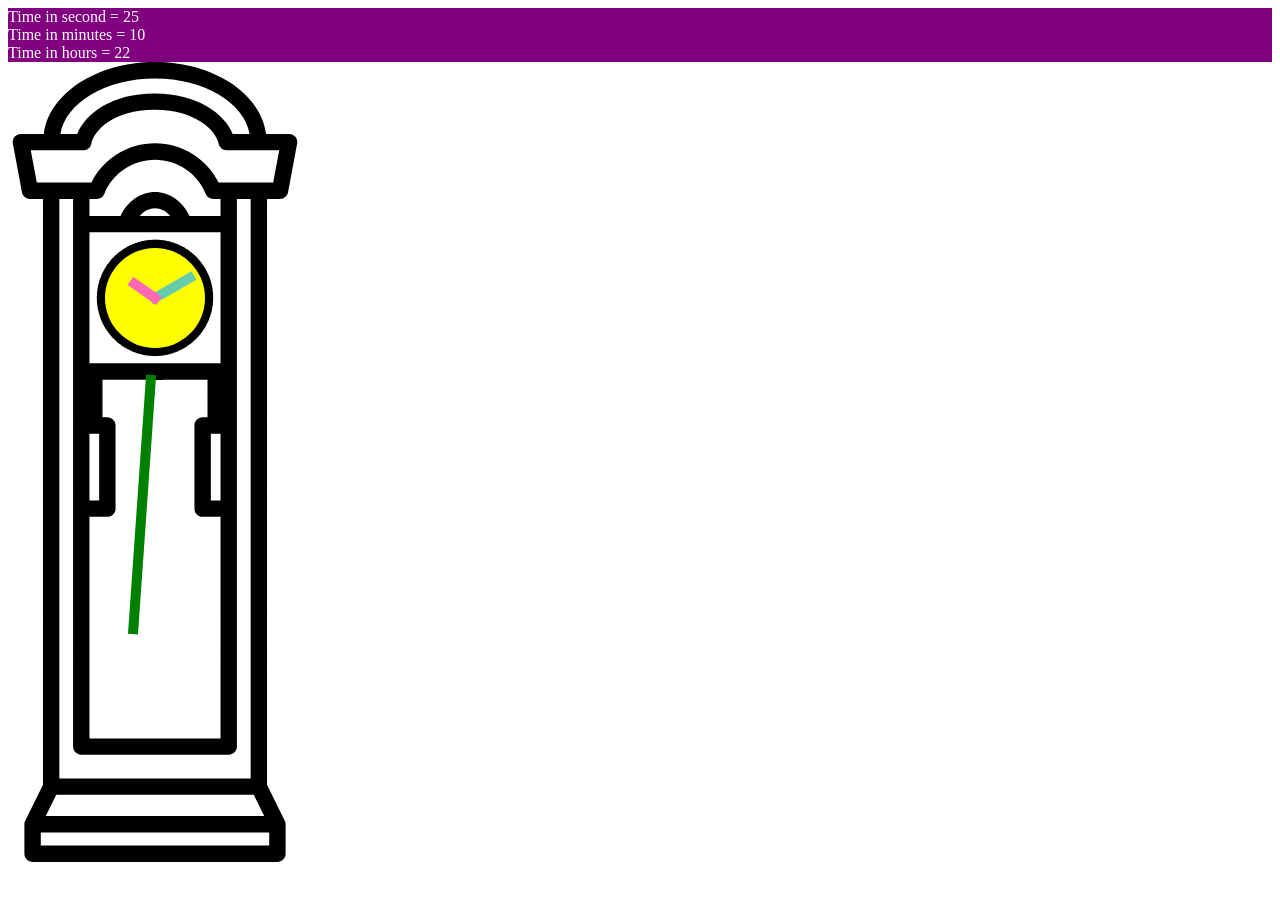
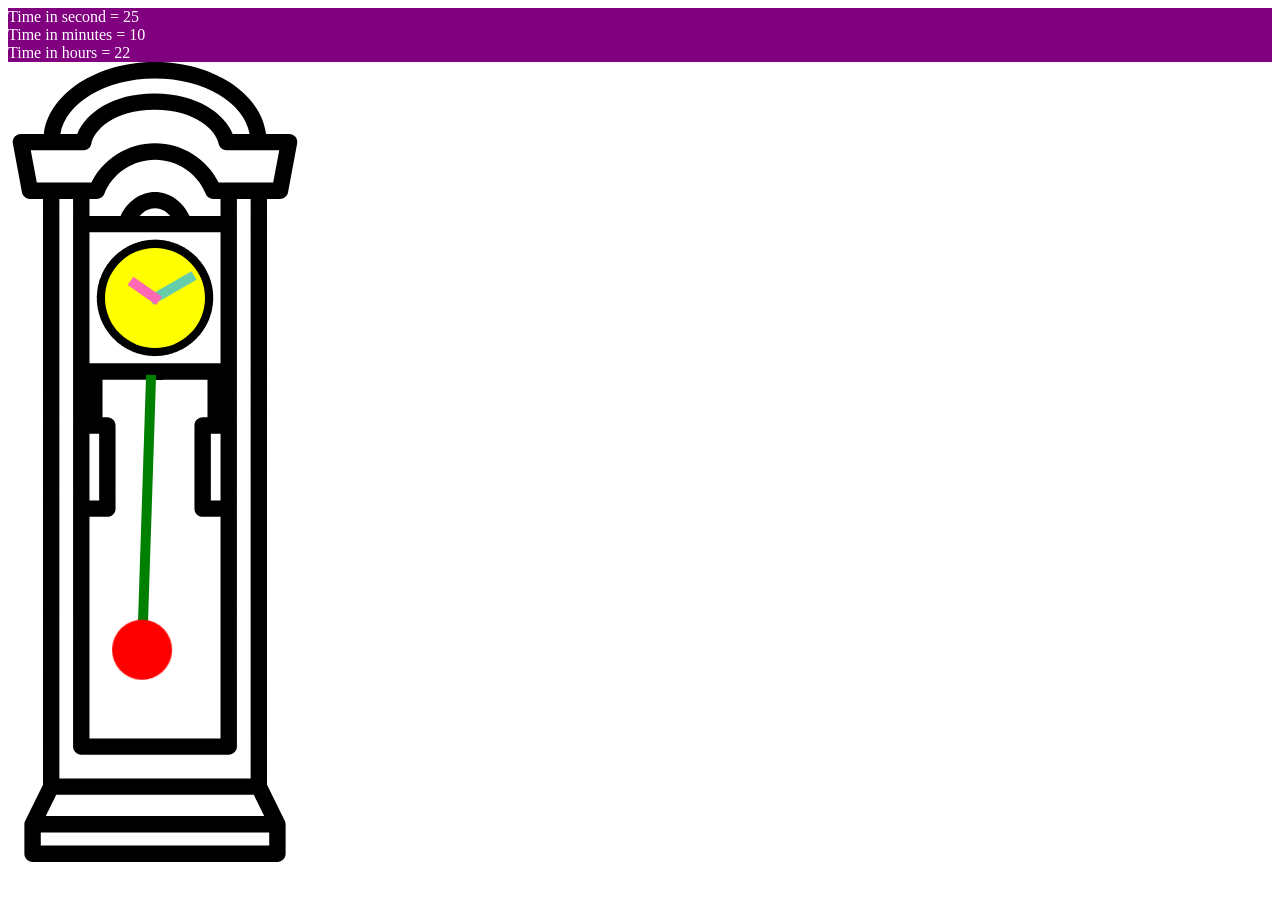
Before and after one commit to M-Feale/react-ticking-clock, a React (Vite) app: page / in a window 1280 px wide. Shown: the top 900 px of the page. Built offline with nearby package versions, Linux system fonts and the light colour scheme.

Commit message:
figured-out-movement-logic-and-visuals

```diff
--- a/src/App.jsx
+++ b/src/App.jsx
@@ -7,8 +7,8 @@ const App = () => {
 	const [minutes, setMinutes] = useState(0);
 	const [hours, setHours] = useState(0);
 
-	// Starting at 0 degrees, travels 4 degrees one way in a half a second, hits the "second" at the apex and travels 8 degrees the other way in a second. 30 odd numbers, 30 even numbers between 0 and 59 (possible seconds). Even on the left, odd on the right ?
-	let secondDegrees;
+	// We want either X degrees or -X degrees depending on if the seconds is odd or even. Results to -X when seconds is even and X when it's odd.
+	let secondDegrees = 3 * ((seconds % 2) * 2 - 1);
 
 	//Circle has 360 degrees meaning that every minute, the minute hand must move 6 degrees.
 	let minuteDegrees = 180 + minutes * 6;
@@ -40,7 +40,9 @@ const App = () => {
 					<SecondsHand
 						className="second"
 						$travel={secondDegrees}
-					></SecondsHand>
+					>
+						<Weight></Weight>
+					</SecondsHand>
 				</ClockFrame>
 
 				<ClockFace>
@@ -68,15 +70,26 @@ const ClockImage = styled.img`
 
 const SecondsHand = styled.div`
 	width: 10px;
-	height: 260px;
+	height: 300px;
 	background-color: green;
 	position: absolute;
 
 	top: 313px;
 	left: 143px;
 
-	transform: rotate(4deg);
-	transform-origin: 50% -70px;
+	transform: ${(props) => `rotate(${props.$travel}deg)`};
+	transform-origin: 50% -150px;
+	transition: transform ease-in-out 1s;
+`;
+
+const Weight = styled.div`
+	height: 60px;
+	width: 60px;
+	border-radius: 50%;
+	background-color: red;
+	position: absolute;
+	left: -25px;
+	top: 245px;
 `;
 
 const ClockFace = styled.div`
```
